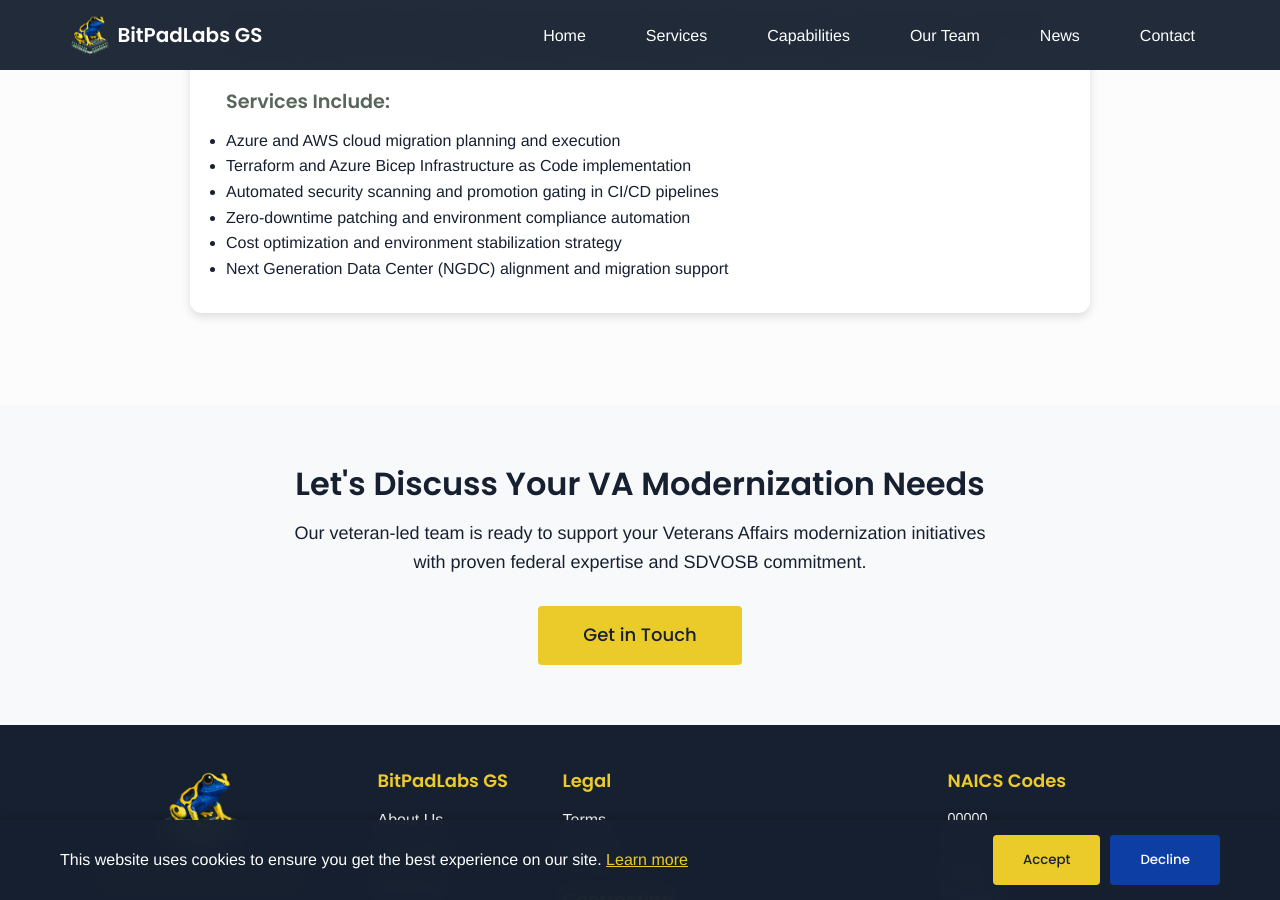
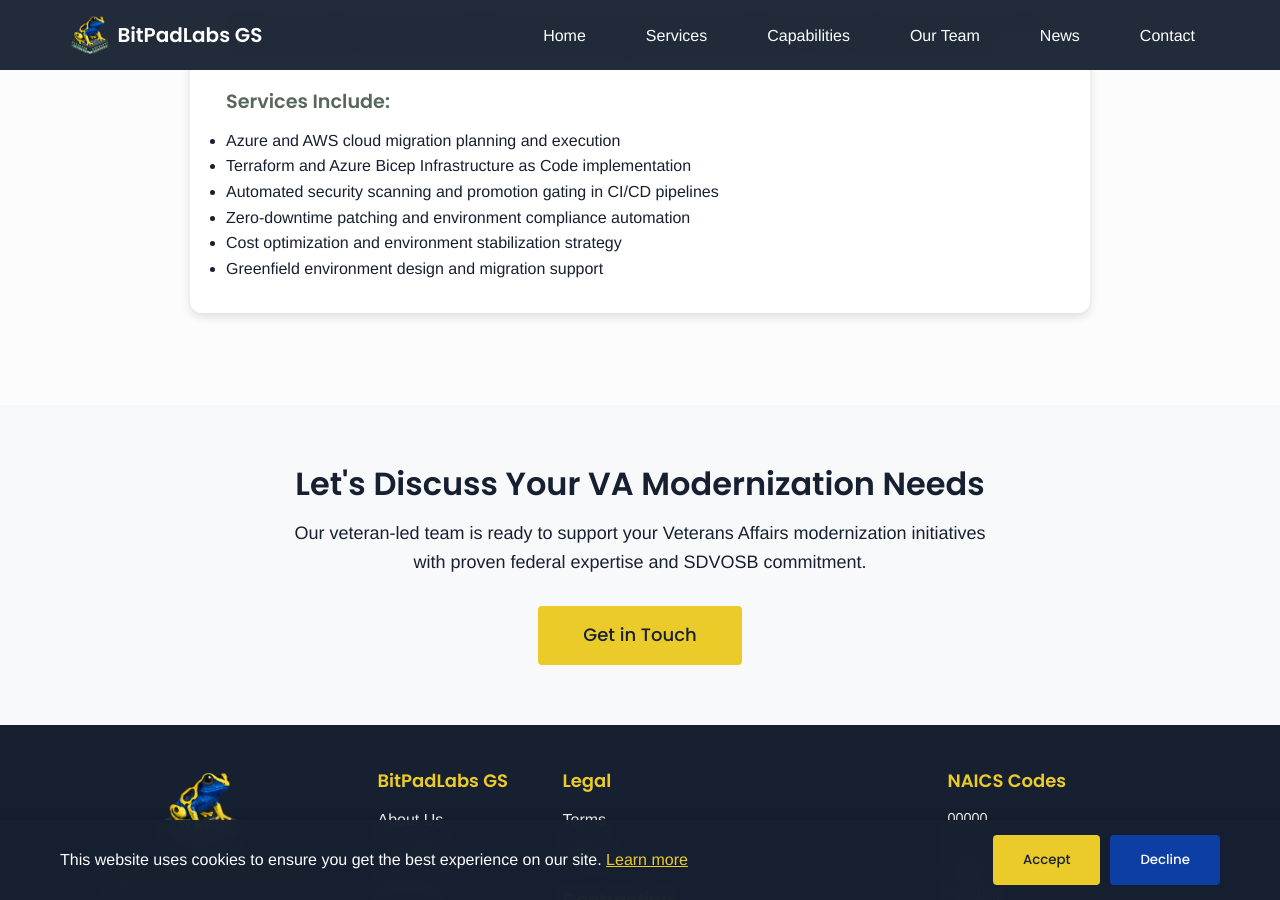
Before and after one commit to BitPadLabs/bitpadlabsgs-site, a Jekyll site: the page built from services.html, in a window 1280 px wide and 900 px high, scrolled down 2547 px. Built offline with Jekyll 4.4.1, drawn with Linux system fonts in a browser that asks for light colours.

Commit message:
Update service offering description
Replaced 'Next Generation Data Center (NGDC) alignment and migration support' with 'Greenfield environment design and migration support' to better reflect current service capabilities.

```diff
--- a/services.html
+++ b/services.html
@@ -111,7 +111,7 @@
           <li>Automated security scanning and promotion gating in CI/CD pipelines</li>
           <li>Zero-downtime patching and environment compliance automation</li>
           <li>Cost optimization and environment stabilization strategy</li>
-          <li>Next Generation Data Center (NGDC) alignment and migration support</li>
+          <li>Greenfield environment design and migration support</li>
         </ul>
       </div>
 
```
